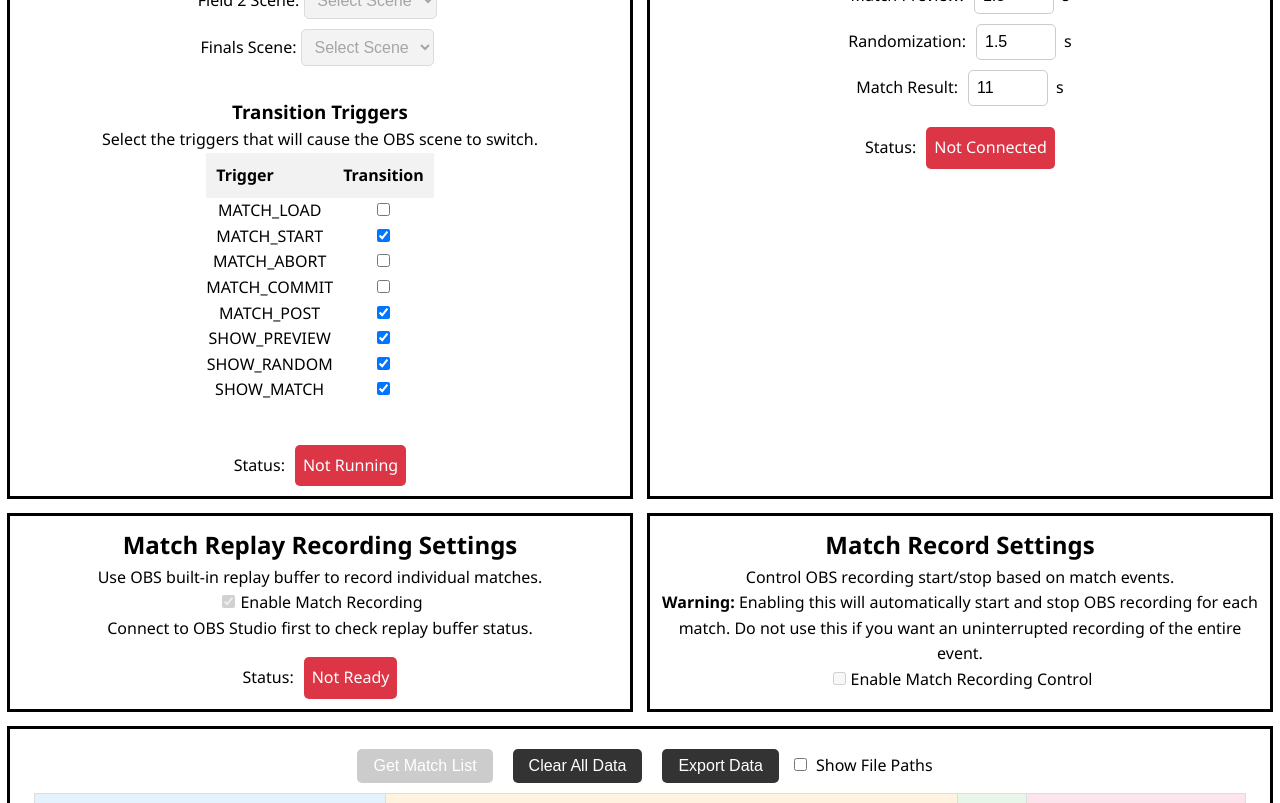
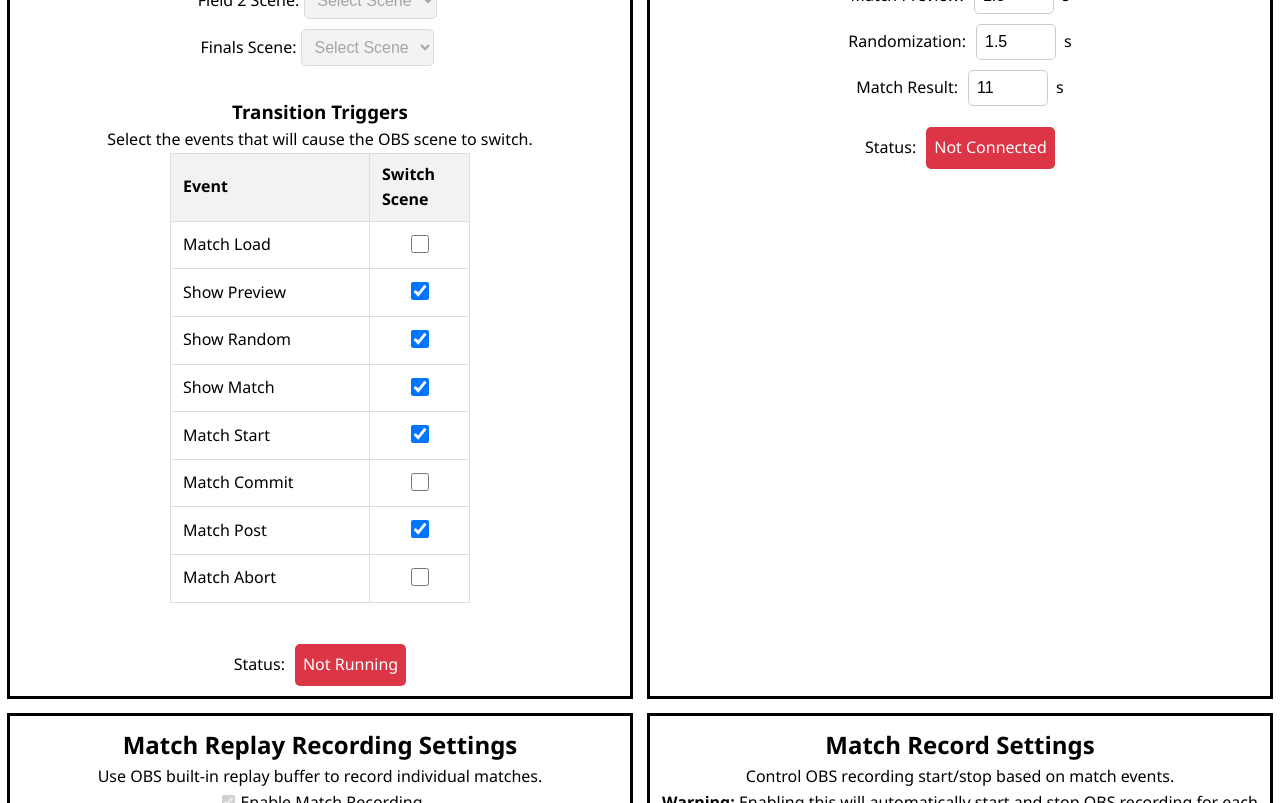
Before and after one commit to jvens/obs-ftc, a React (Create React App) app: page / in a window 1280 px wide. Shown: the part 620-1423 px from the top of the page. Built offline with nearby package versions, Linux system fonts and the light colour scheme; what obs-websocket-js would draw is missing.

Commit message:
feat: Improve SceneMapper component with enhanced trigger table and styling

```diff
--- a/src/App.css
+++ b/src/App.css
@@ -264,11 +264,34 @@ button:disabled {
   border-collapse: collapse;
   margin-left: auto;
   margin-right: auto;
+  width: 100%;
+  max-width: 300px;
+}
+.trigger-table th,
+.trigger-table td {
+  padding: 8px 12px;
+  text-align: left;
+  border: 1px solid #ddd;
 }
 .trigger-table th {
   background-color: #f2f2f2;
-  padding: 10px;
-  text-align: left;
+  font-weight: 600;
+}
+.trigger-table td:last-child {
+  text-align: center;
+  width: 100px;
+}
+.trigger-table tbody tr:hover {
+  background-color: #f5f5f5;
+}
+.trigger-table label {
+  cursor: pointer;
+  display: block;
+}
+.trigger-table input[type="checkbox"] {
+  width: 18px;
+  height: 18px;
+  cursor: pointer;
 }
 
 .matches-table {
--- a/src/components/SceneMapper.tsx
+++ b/src/components/SceneMapper.tsx
@@ -1,11 +1,24 @@
-import React, { useState } from 'react';
-import { useObsStudio } from '../contexts/ObsStudioContext';
-import { UpdateTypes, UpdateType } from '../types/FtcLive';
-import { useFtcLive } from '../contexts/FtcLiveContext';
+import React, { useState } from "react";
+import { useObsStudio } from "../contexts/ObsStudioContext";
+import { UpdateType } from "../types/FtcLive";
+import { useFtcLive } from "../contexts/FtcLiveContext";
 
 const SceneMapper = () => {
-  const { fetchScenes, status, field0Scene, field1Scene, field2Scene, setField0Scene, setField1Scene, setField2Scene } = useObsStudio();
-  const { transitionTriggers: selectedTriggers, setTransitionTriggers: setSelectedTriggers, isConnected: isFtcLiveConnected } = useFtcLive();
+  const {
+    fetchScenes,
+    status,
+    field0Scene,
+    field1Scene,
+    field2Scene,
+    setField0Scene,
+    setField1Scene,
+    setField2Scene,
+  } = useObsStudio();
+  const {
+    transitionTriggers: selectedTriggers,
+    setTransitionTriggers: setSelectedTriggers,
+    isConnected: isFtcLiveConnected,
+  } = useFtcLive();
   const [scenes, setScenes] = useState<string[]>([]);
 
   const handleFetchScenes = async () => {
@@ -14,26 +27,31 @@ const SceneMapper = () => {
   };
 
   const handleTriggerChange = (updateType: UpdateType) => {
-    setSelectedTriggers(prevSelectedTriggers =>
+    setSelectedTriggers((prevSelectedTriggers) =>
       prevSelectedTriggers.includes(updateType)
-        ? prevSelectedTriggers.filter(type => type !== updateType)
+        ? prevSelectedTriggers.filter((type) => type !== updateType)
         : [...prevSelectedTriggers, updateType]
     );
   };
 
-  const getStatus = status.connected && isFtcLiveConnected && field1Scene && field2Scene;
+  const getStatus =
+    status.connected && isFtcLiveConnected && field1Scene && field2Scene;
 
   return (
     <div className="section">
       <h2>Scene Swiching Settings</h2>
-      <button onClick={handleFetchScenes} disabled={!status.connected}>Fetch Scenes</button>
-      <br/>
+      <button onClick={handleFetchScenes} disabled={!status.connected}>
+        Fetch Scenes
+      </button>
+      <br />
       <div>
         <h3>Scene Assignments</h3>
         Field 1 Scene:
         <select
-          onChange={(e) => setField1Scene(scenes.find(s => s === e.target.value))}
-          value={field1Scene || 'Select Scene'}
+          onChange={(e) =>
+            setField1Scene(scenes.find((s) => s === e.target.value))
+          }
+          value={field1Scene || "Select Scene"}
           disabled={scenes.length === 0 || !status.connected}
         >
           <option value="Select Scene">Select Scene</option>
@@ -46,8 +64,10 @@ const SceneMapper = () => {
         <br />
         Field 2 Scene:
         <select
-          onChange={(e) => setField2Scene(scenes.find(s => s === e.target.value))}
-          value={field2Scene || 'Select Scene'}
+          onChange={(e) =>
+            setField2Scene(scenes.find((s) => s === e.target.value))
+          }
+          value={field2Scene || "Select Scene"}
           disabled={scenes.length === 0 || !status.connected}
         >
           <option value="Select Scene">Select Scene</option>
@@ -60,8 +80,10 @@ const SceneMapper = () => {
         <br />
         Finals Scene:
         <select
-          onChange={(e) => setField0Scene(scenes.find(s => s === e.target.value))}
-          value={field0Scene || 'Select Scene'}
+          onChange={(e) =>
+            setField0Scene(scenes.find((s) => s === e.target.value))
+          }
+          value={field0Scene || "Select Scene"}
           disabled={scenes.length === 0 || !status.connected}
         >
           <option value="Select Scene">Select Scene</option>
@@ -75,38 +97,115 @@ const SceneMapper = () => {
       <br />
       <div>
         <h3>Transition Triggers</h3>
-        <p>
-          Select the triggers that will cause the OBS scene to switch.
-        </p>
+        <p>Select the events that will cause the OBS scene to switch.</p>
         <table className="trigger-table">
           <thead>
             <tr>
-              <th>Trigger</th>
-              <th>Transition</th>
+              <th>Event</th>
+              <th>Switch Scene</th>
             </tr>
           </thead>
           <tbody>
-            {UpdateTypes.map((type) => (
-              <tr key={type}>
-                <td>{type}</td>
+            <tr>
+              <td><label htmlFor="trigger-MATCH_LOAD">Match Load</label></td>
               <td>
                 <input
-                    name={type}
+                  id="trigger-MATCH_LOAD"
                   type="checkbox"
-                    checked={selectedTriggers.includes(type)}
-                    onChange={() => handleTriggerChange(type)}
+                  checked={selectedTriggers.includes("MATCH_LOAD")}
+                  onChange={() => handleTriggerChange("MATCH_LOAD")}
                 />
               </td>
             </tr>
-            ))}
+            <tr>
+              <td><label htmlFor="trigger-SHOW_PREVIEW">Show Preview</label></td>
+              <td>
+                <input
+                  id="trigger-SHOW_PREVIEW"
+                  type="checkbox"
+                  checked={selectedTriggers.includes("SHOW_PREVIEW")}
+                  onChange={() => handleTriggerChange("SHOW_PREVIEW")}
+                />
+              </td>
+            </tr>
+            <tr>
+              <td><label htmlFor="trigger-SHOW_RANDOM">Show Random</label></td>
+              <td>
+                <input
+                  id="trigger-SHOW_RANDOM"
+                  type="checkbox"
+                  checked={selectedTriggers.includes("SHOW_RANDOM")}
+                  onChange={() => handleTriggerChange("SHOW_RANDOM")}
+                />
+              </td>
+            </tr>
+            <tr>
+              <td><label htmlFor="trigger-SHOW_MATCH">Show Match</label></td>
+              <td>
+                <input
+                  id="trigger-SHOW_MATCH"
+                  type="checkbox"
+                  checked={selectedTriggers.includes("SHOW_MATCH")}
+                  onChange={() => handleTriggerChange("SHOW_MATCH")}
+                />
+              </td>
+            </tr>
+            <tr>
+              <td><label htmlFor="trigger-MATCH_START">Match Start</label></td>
+              <td>
+                <input
+                  id="trigger-MATCH_START"
+                  type="checkbox"
+                  checked={selectedTriggers.includes("MATCH_START")}
+                  onChange={() => handleTriggerChange("MATCH_START")}
+                />
+              </td>
+            </tr>
+            <tr>
+              <td><label htmlFor="trigger-MATCH_COMMIT">Match Commit</label></td>
+              <td>
+                <input
+                  id="trigger-MATCH_COMMIT"
+                  type="checkbox"
+                  checked={selectedTriggers.includes("MATCH_COMMIT")}
+                  onChange={() => handleTriggerChange("MATCH_COMMIT")}
+                />
+              </td>
+            </tr>
+            <tr>
+              <td><label htmlFor="trigger-MATCH_POST">Match Post</label></td>
+              <td>
+                <input
+                  id="trigger-MATCH_POST"
+                  type="checkbox"
+                  checked={selectedTriggers.includes("MATCH_POST")}
+                  onChange={() => handleTriggerChange("MATCH_POST")}
+                />
+              </td>
+            </tr>
+            <tr>
+              <td><label htmlFor="trigger-MATCH_ABORT">Match Abort</label></td>
+              <td>
+                <input
+                  id="trigger-MATCH_ABORT"
+                  type="checkbox"
+                  checked={selectedTriggers.includes("MATCH_ABORT")}
+                  onChange={() => handleTriggerChange("MATCH_ABORT")}
+                />
+              </td>
+            </tr>
           </tbody>
         </table>
       </div>
       <br />
       <div>
         Status:
-        <span className={`connection-status ${getStatus ? 'connected' : 'disconnected'}`}>
-          {getStatus ? 'Running' : 'Not Running'}
+        <span
+          className={`connection-status ${
+            getStatus ? "connected" : "disconnected"
+          }`}
+        >
+          {getStatus ? "Running" : "Not Running"}
         </span>
       </div>
     </div>
```
Lines whose indentation alone changed are shown as unchanged.
